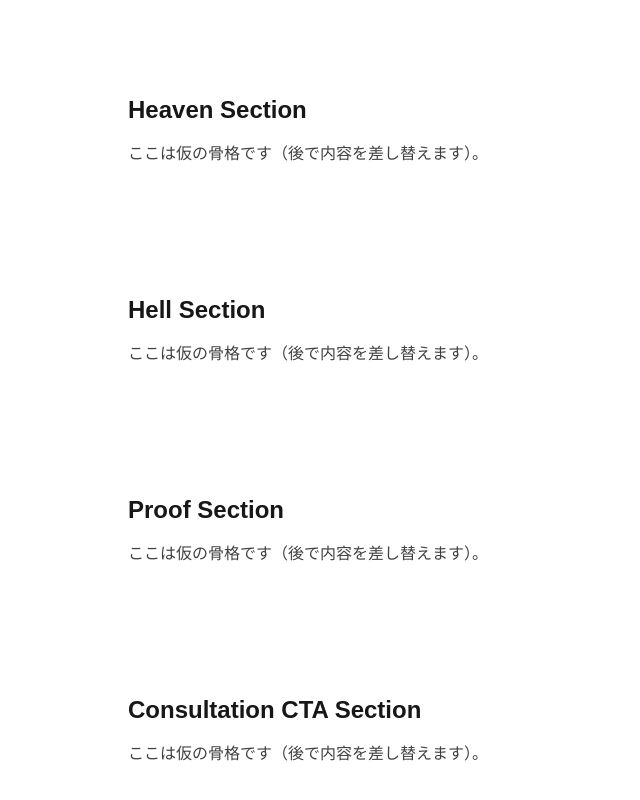
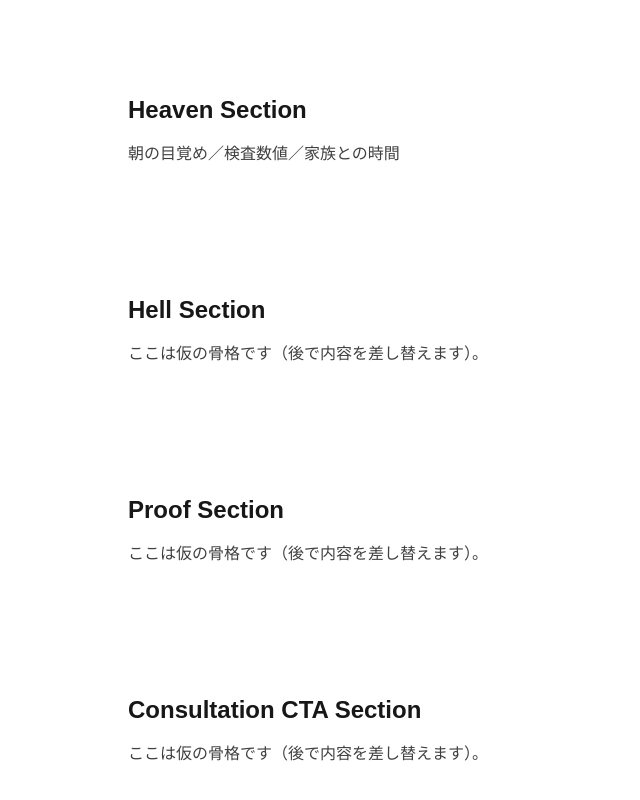
Before and after one commit to takakomaki/kekkankakumei, a Next.js app in the folder app-web/: page / in a window 1280 px wide. Shown: the part 970-1770 px from the top of the page, without its empty margins (0-640 px from the left). Built offline with nearby package versions, Linux system fonts and the light colour scheme.

Commit message:
Update content in heaven-section component

```diff
--- a/app-web/app/components/sections/heaven-section.tsx
+++ b/app-web/app/components/sections/heaven-section.tsx
@@ -4,7 +4,7 @@ export function HeavenSection() {
       <div className="mx-auto w-full max-w-5xl">
         <h2 className="text-2xl font-bold">Heaven Section</h2>
         <p className="mt-4 text-neutral-700">
-          ここは仮の骨格です（後で内容を差し替えます）。
+          朝の目覚め／検査数値／家族との時間
         </p>
       </div>
     </section>
```
